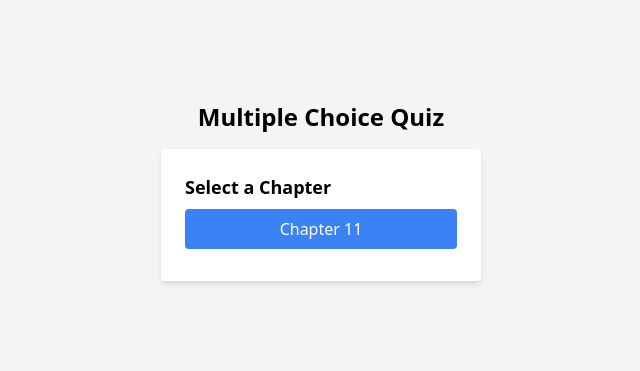
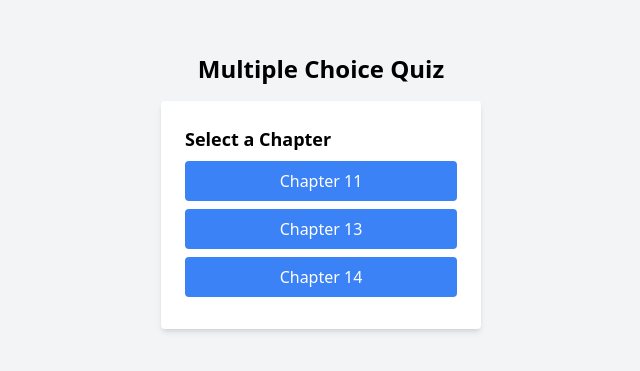
Before and after one commit to ieatn/quizapp, a React (Vite) app: page / in a window 1280 px wide. Shown: the part 209-580 px from the top of the page, without its empty margins (319-959 px from the left). Built offline with nearby package versions, Linux system fonts and the light colour scheme.

Commit message:
306 3 chapters

```diff
--- a/src/App.jsx
+++ b/src/App.jsx
@@ -1,7 +1,6 @@
 import React, { useState } from 'react';
 import questions from './questions';
 // import questions from './questions2';
-
 
 export default function App() {
   const [currentQuestionIndex, setCurrentQuestionIndex] = useState(0);
@@ -59,7 +58,7 @@ export default function App() {
       {!selectedChapter ? (
         <div className="bg-white p-6 rounded shadow-md w-80">
           <h2 className="text-lg font-semibold mb-2">Select a Chapter</h2>
-          {[11].map((chapter) => (
+          {[11, 13, 14].map((chapter) => (
           // {[11, 12, 13, 14, 15].map((chapter) => (
             <button
               key={chapter}
--- a/src/questions.js
+++ b/src/questions.js
@@ -1,53 +1,361 @@
 const questions = [
+  // Chapter 11
   {
-    // Chapter 11: Prosocial Behavior
-    question: "What does the mirror self-recognition task demonstrate about infants?",
-    options: ["Infants cannot recognize themselves", "Infants recognize themselves by 20 months", "Infants only recognize others", "Infants recognize themselves at birth"],
-    answer: "Infants recognize themselves by 20 months",
-    chapter: 11
+    "question": "At what age do infants typically begin to show self-awareness, as demonstrated by the mirror self-recognition task?",
+    "options": [
+      "6-12 months",
+      "12-18 months",
+      "18-24 months",
+      "24-30 months"
+    ],
+    "answer": "18-24 months",
+    "chapter": 11
   },
   {
-    question: "What are scale errors in toddlers?",
-    options: ["Toddlers accurately judge object sizes", "Toddlers attempt impossible actions, like wearing clothes that are too small", "Toddlers avoid touching objects", "Toddlers only play with age-appropriate toys"],
-    answer: "Toddlers attempt impossible actions, like wearing clothes that are too small",
-    chapter: 11
+    "question": "What is a key characteristic of self-concept in early childhood?",
+    "options": [
+      "Abstract thinking and identity exploration",
+      "Focus on tangible traits and abilities (e.g., 'I have brown eyes')",
+      "Social comparison and realistic self-evaluation",
+      "High self-complexity and multiple identities"
+    ],
+    "answer": "Focus on tangible traits and abilities (e.g., 'I have brown eyes')",
+    "chapter": 11
   },
   {
-    question: "What is autobiographical memory in early childhood?",
-    options: ["Memory of fictional stories", "Memory of personal experiences", "Memory of academic facts", "Memory of others' experiences"],
-    answer: "Memory of personal experiences",
-    chapter: 11
+    "question": "Which of the following best describes 'scale errors' in toddlers?",
+    "options": [
+      "Trying to perform impossible actions, like putting on adult-sized pants",
+      "Recognizing themselves in a mirror",
+      "Developing autobiographical memory",
+      "Comparing themselves to others"
+    ],
+    "answer": "Trying to perform impossible actions, like putting on adult-sized pants",
+    "chapter": 11
   },
   {
-    question: "What does social comparison in middle childhood lead to?",
-    options: ["Unrealistic self-concept", "A more realistic self-concept", "Increased ego and high self-esteem", "Decreased perspective-taking"],
-    answer: "A more realistic self-concept",
-    chapter: 11
+    "question": "According to James Marcia, which identity status involves high exploration but low commitment?",
+    "options": [
+      "Identity diffusion",
+      "Identity foreclosure",
+      "Identity moratorium",
+      "Identity achievement"
+    ],
+    "answer": "Identity moratorium",
+    "chapter": 11
   },
   {
-    question: "According to James Marcia, what is identity achievement?",
-    options: ["No exploration or commitment", "Commitment without exploration", "Exploration without commitment", "Exploration and commitment to an identity"],
-    answer: "Exploration and commitment to an identity",
-    chapter: 11
+    "question": "What is a common trend in self-esteem during adolescence?",
+    "options": [
+      "Self-esteem increases steadily",
+      "Self-esteem remains constant",
+      "Self-esteem decreases temporarily",
+      "Self-esteem is unaffected by social comparisons"
+    ],
+    "answer": "Self-esteem decreases temporarily",
+    "chapter": 11
   },
   {
-    question: "What happens to self-esteem during adolescence?",
-    options: ["It remains consistently high", "It increases dramatically", "It temporarily decreases", "It is unaffected by social comparisons"],
-    answer: "It temporarily decreases",
-    chapter: 11
+    "question": "Which of the following is a dimension of global self-esteem?",
+    "options": [
+      "Scholastic competence",
+      "Gender identity",
+      "Moral reasoning",
+      "Autobiographical memory"
+    ],
+    "answer": "Scholastic competence",
+    "chapter": 11
   },
   {
-    question: "What is gender schema theory?",
-    options: ["Gender is biologically determined", "Gender is learned through societal influences", "Gender is fixed at birth", "Gender is unrelated to self-concept"],
-    answer: "Gender is learned through societal influences",
-    chapter: 11
+    "question": "What is the primary focus of gender schema theory?",
+    "options": [
+      "Children learn gender roles through reinforcement",
+      "Children develop gender identity based on societal norms and schemas",
+      "Gender identity is fixed at birth",
+      "Gender roles are irrelevant to self-concept"
+    ],
+    "answer": "Children develop gender identity based on societal norms and schemas",
+    "chapter": 11
   },
   {
-    question: "What is ethnic and racial identity?",
-    options: ["A biological trait", "A social construct", "A fixed characteristic", "Unrelated to self-concept"],
-    answer: "A social construct",
-    chapter: 11
+    "question": "Which of the following is a key concept in Kohlberg's theory of moral development?",
+    "options": [
+      "Moral reasoning progresses through three levels: preconventional, conventional, and postconventional",
+      "Moral behavior is solely determined by genetics",
+      "Moral dilemmas are irrelevant to moral development",
+      "Moral reasoning is the same across all cultures"
+    ],
+    "answer": "Moral reasoning progresses through three levels: preconventional, conventional, and postconventional",
+    "chapter": 11
   },
+  {
+    "question": "What did Carol Gilligan argue about Kohlberg's theory of moral development?",
+    "options": [
+      "It only focused on morality of justice and ignored morality of care",
+      "It was universally applicable across all cultures",
+      "It overemphasized the role of gender in moral reasoning",
+      "It was based solely on observational studies"
+    ],
+    "answer": "It only focused on morality of justice and ignored morality of care",
+    "chapter": 11
+  },
+  {
+    "question": "Which of the following is a protective factor for racial and ethnic identity development?",
+    "options": [
+      "Parental warmth and support",
+      "Avoiding discussions about race",
+      "Discrimination and bullying",
+      "Lack of social support"
+    ],
+    "answer": "Parental warmth and support",
+    "chapter": 11
+  },
+
+
+
+
+
+
+
+
+
+
+
+  // Chapter 13
+  {
+    "question": "Which of the following is a characteristic of authoritative parenting?",
+    "options": [
+      "High demandingness and low acceptance",
+      "High control and high acceptance",
+      "Low demandingness and high acceptance",
+      "Low demandingness and low acceptance"
+    ],
+    "answer": "High control and high acceptance",
+    "chapter": 13
+  },
+  {
+    "question": "What is a key developmental task of adolescence in the parent-adolescent relationship?",
+    "options": [
+      "Increased dependence on parents",
+      "Renegotiation of autonomy",
+      "Avoiding all conflict with parents",
+      "Reduced communication with parents"
+    ],
+    "answer": "Renegotiation of autonomy",
+    "chapter": 13
+  },
+  {
+    "question": "Which parenting style is associated with high demandingness and low acceptance?",
+    "options": [
+      "Authoritative",
+      "Authoritarian",
+      "Permissive",
+      "Disengaged"
+    ],
+    "answer": "Authoritarian",
+    "chapter": 13
+  },
+  {
+    "question": "What is a potential negative outcome of using psychological control as a parenting technique?",
+    "options": [
+      "Increased self-esteem in adolescents",
+      "Conditional love and negative outcomes",
+      "Improved parent-adolescent communication",
+      "Greater autonomy in adolescents"
+    ],
+    "answer": "Conditional love and negative outcomes",
+    "chapter": 13
+  },
+  {
+    "question": "Which of the following is a positive outcome of authoritative parenting?",
+    "options": [
+      "Increased aggression in adolescents",
+      "Lower academic achievement",
+      "Better social and emotional outcomes",
+      "Reduced autonomy in adolescents"
+    ],
+    "answer": "Better social and emotional outcomes",
+    "chapter": 13
+  },
+  {
+    "question": "What is the primary focus of inductive discipline?",
+    "options": [
+      "Using physical punishment to correct behavior",
+      "Encouraging self-oriented and other-oriented reasoning",
+      "Withholding love to condition behavior",
+      "Avoiding all forms of discipline"
+    ],
+    "answer": "Encouraging self-oriented and other-oriented reasoning",
+    "chapter": 13
+  },
+  {
+    "question": "Which of the following is true about parent-adolescent conflict?",
+    "options": [
+      "It is typically severe and frequent",
+      "It usually revolves around everyday events",
+      "It leads to permanent estrangement",
+      "It is avoided in all cultures"
+    ],
+    "answer": "It usually revolves around everyday events",
+    "chapter": 13
+  },
+  {
+    "question": "What is a benefit of secure parent-adolescent attachment?",
+    "options": [
+      "Increased conflict and aggression",
+      "Greater autonomy and better emotional outcomes",
+      "Reduced communication and understanding",
+      "Lower academic performance"
+    ],
+    "answer": "Greater autonomy and better emotional outcomes",
+    "chapter": 13
+  },
+  {
+    "question": "Which parenting style is characterized by low demandingness and low acceptance?",
+    "options": [
+      "Authoritative",
+      "Authoritarian",
+      "Permissive",
+      "Disengaged"
+    ],
+    "answer": "Disengaged",
+    "chapter": 13
+  },
+  {
+    "question": "What is a cultural consideration in parenting styles?",
+    "options": [
+      "Good parenting is the same across all cultures",
+      "Parenting styles are universally effective",
+      "What is considered good parenting in one culture may not be in another",
+      "Cultural differences have no impact on parenting outcomes"
+    ],
+    "answer": "What is considered good parenting in one culture may not be in another",
+    "chapter": 13
+  },
+
+
+
+
+
+
+
+
+
+
+
+
+  // Chapter 14
+  {
+    "question": "According to the AAP, what is the recommended screen time for children aged 2-5 years?",
+    "options": [
+      "No screen time",
+      "1 hour per day of high-quality programming",
+      "2 hours per day of any media",
+      "Unlimited screen time with parental supervision"
+    ],
+    "answer": "1 hour per day of high-quality programming",
+    "chapter": 14
+  },
+  {
+    "question": "What is the displacement hypothesis in relation to media use?",
+    "options": [
+      "Media use enhances physical activity",
+      "Media use replaces time spent on other activities like reading or exercise",
+      "Media use improves cognitive development",
+      "Media use has no impact on daily routines"
+    ],
+    "answer": "Media use replaces time spent on other activities like reading or exercise",
+    "chapter": 14
+  },
+  {
+    "question": "Which of the following is a positive effect of prosocial media like *Mister Rogers’ Neighborhood*?",
+    "options": [
+      "Increased aggression",
+      "Improved empathy and cooperation",
+      "Higher levels of relational aggression",
+      "Desensitization to violence"
+    ],
+    "answer": "Improved empathy and cooperation",
+    "chapter": 14
+  },
+  {
+    "question": "What is the correlation between TV time and obesity in children?",
+    "options": [
+      "No correlation",
+      "Negative correlation",
+      "Positive correlation",
+      "Correlation only in teens"
+    ],
+    "answer": "Positive correlation",
+    "chapter": 14
+  },
+  {
+    "question": "What is the AAP's stance on violent video games for children?",
+    "options": [
+      "They are appropriate for all ages",
+      "They are inappropriate for any children",
+      "They are beneficial for cognitive development",
+      "They should be limited to 1 hour per day"
+    ],
+    "answer": "They are inappropriate for any children",
+    "chapter": 14
+  },
+  {
+    "question": "What is the impact of background TV on cognitive functioning in toddlers?",
+    "options": [
+      "It enhances language development",
+      "It has no effect on cognitive functioning",
+      "It is linked to lower cognitive functioning at age 4",
+      "It improves attention spans"
+    ],
+    "answer": "It is linked to lower cognitive functioning at age 4",
+    "chapter": 14
+  },
+  {
+    "question": "What is the average daily screen time for teens, according to statistics?",
+    "options": [
+      "2.5 hours",
+      "5 hours",
+      "7.5 hours",
+      "10 hours"
+    ],
+    "answer": "7.5 hours",
+    "chapter": 14
+  },
+  {
+    "question": "Which of the following is a recommendation for parents of tweens and teens regarding media use?",
+    "options": [
+      "Set no rules or limits on media use",
+      "Discuss digital citizenship and monitor social media use",
+      "Encourage unlimited use of violent video games",
+      "Avoid discussing media content with their children"
+    ],
+    "answer": "Discuss digital citizenship and monitor social media use",
+    "chapter": 14
+  },
+  {
+    "question": "What is the primary factor that improves language development in infants and toddlers?",
+    "options": [
+      "Watching educational TV shows",
+      "Using touchscreen devices",
+      "Caregiver reading to the child",
+      "Background TV exposure"
+    ],
+    "answer": "Caregiver reading to the child",
+    "chapter": 14
+  },
+  {
+    "question": "What is the potential negative effect of children not understanding conflict resolution in prosocial shows?",
+    "options": [
+      "Increased empathy",
+      "Improved self-efficacy",
+      "Increased relational aggression",
+      "Better peer interactions"
+    ],
+    "answer": "Increased relational aggression",
+    "chapter": 14
+  }
+
 
 
 ];
```
